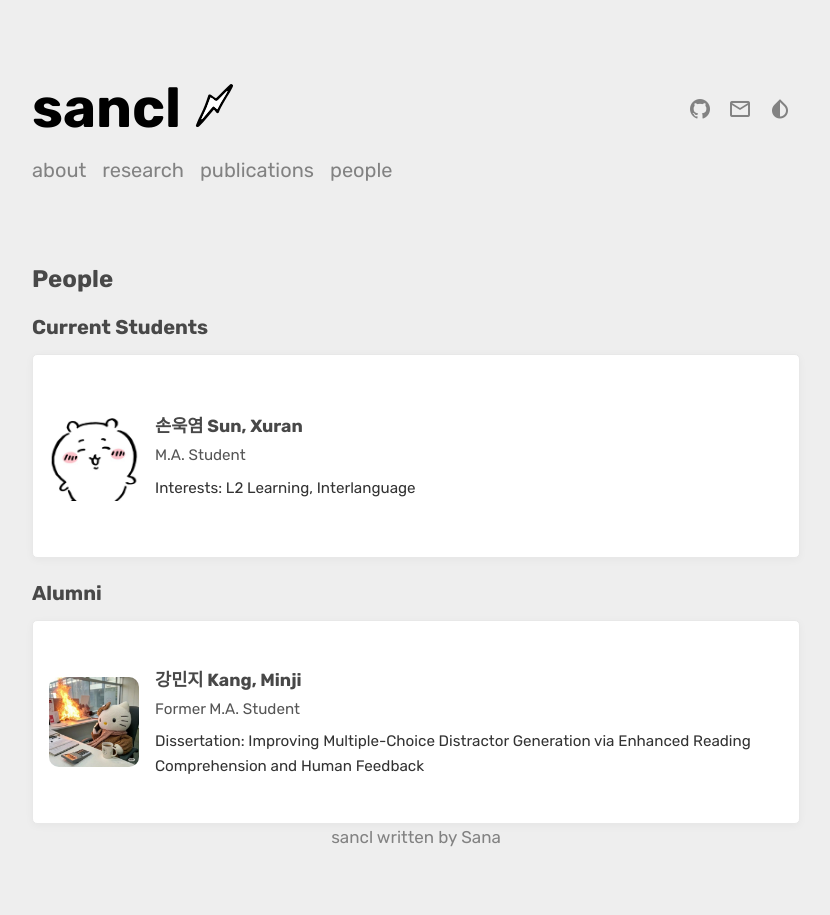
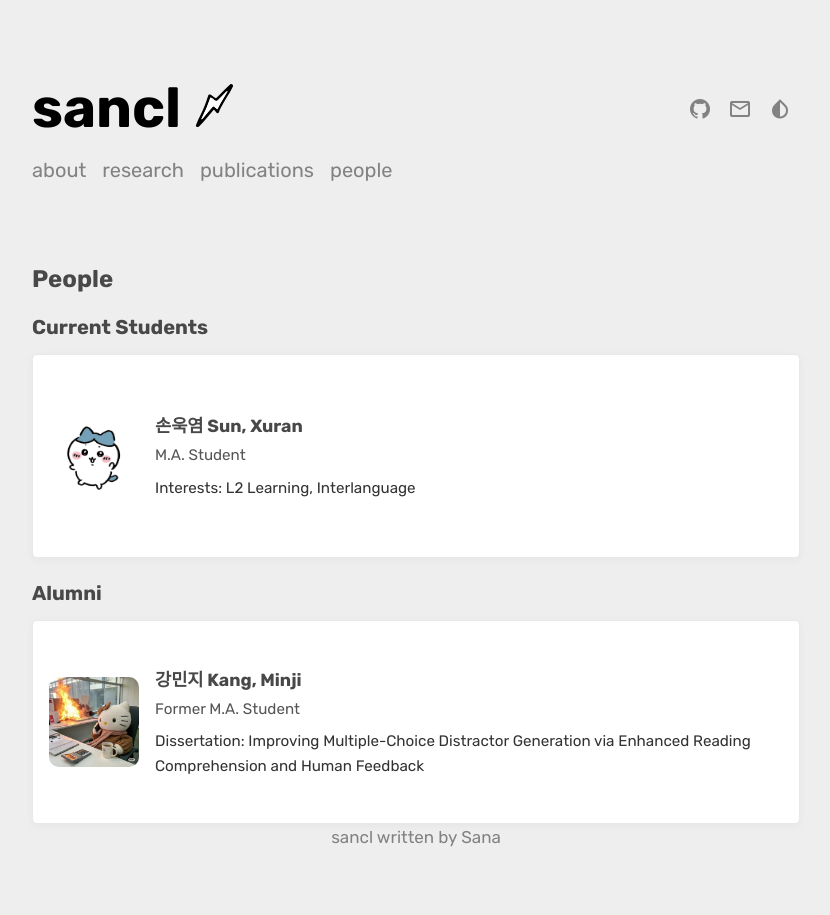
Before and after one commit to sanajlee/sanajlee.github.io, a Jekyll site: the page built from people.md, in a window 1280 px wide. Shown: the whole page, without its empty margins (224-1054 px from the left). Built offline with Jekyll 4.4.1, drawn with Linux system fonts in a browser that asks for light colours; some web fonts are replaced.

Commit message:
2026.04.21.

```diff
--- a/people.md
+++ b/people.md
@@ -87,7 +87,7 @@ published: true
 <div class="people-grid">
 
   <div class="person-card">
-    <img class="person-photo" src="uploads/chiikawa.jpg" alt="손욱염">
+    <img class="person-photo" src="uploads/hachiware.png" alt="손욱염">
 
     <div class="person-text">
       <div class="person-name">손욱염 Sun, Xuran</div>
```
Also changed, not shown: uploads/hachiware.png (added).
